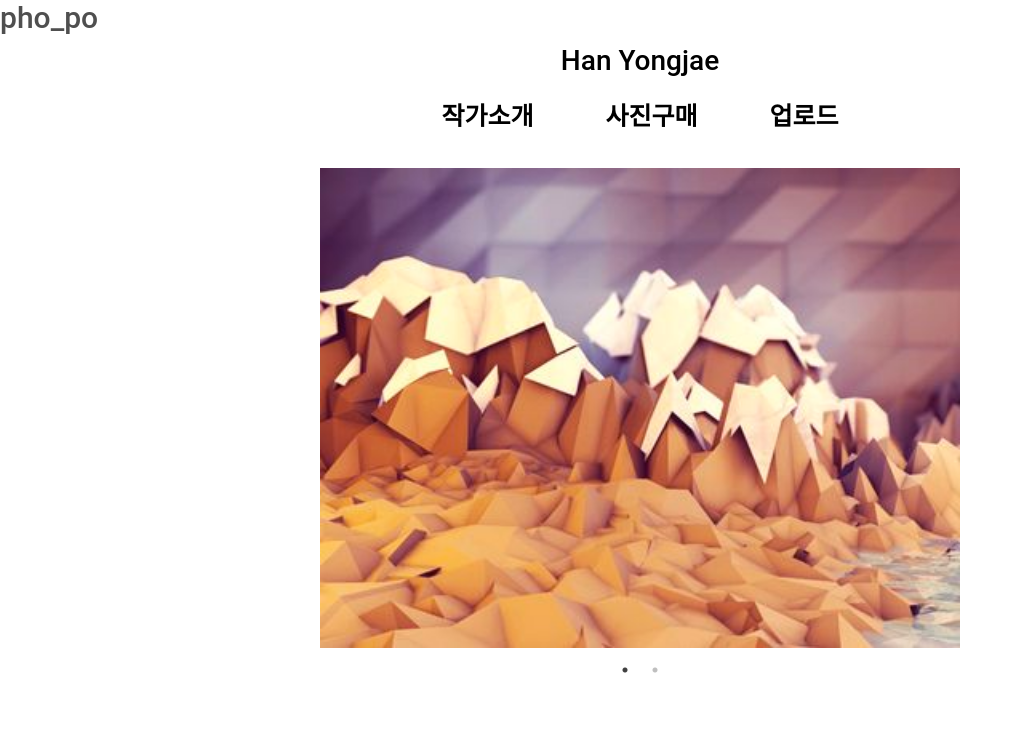
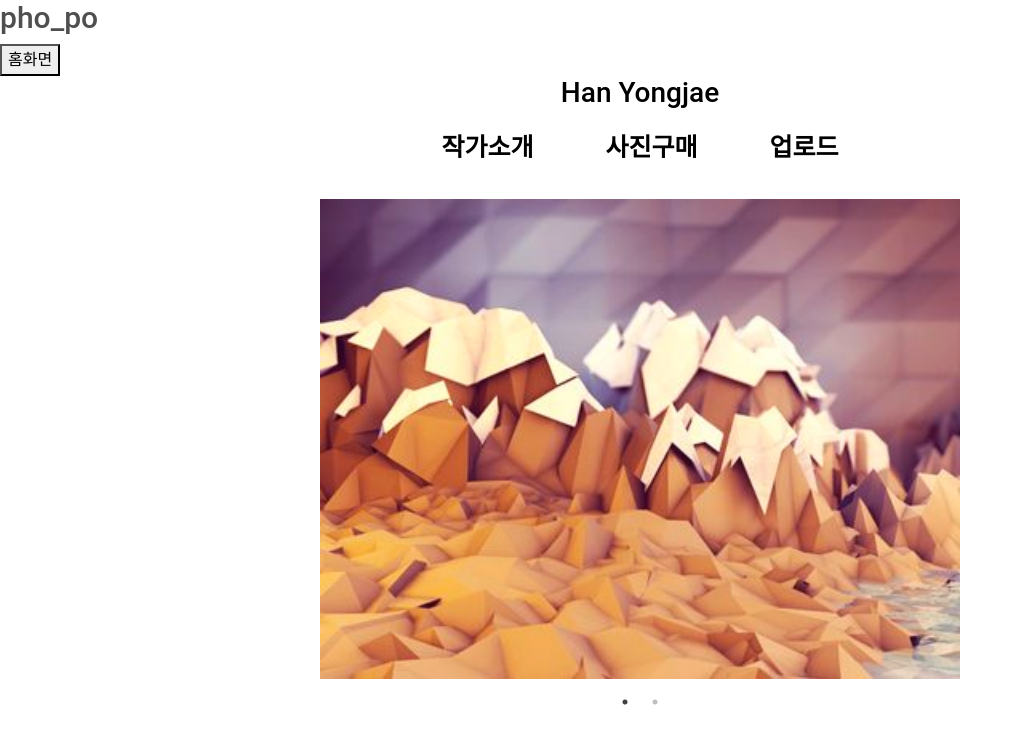
Before and after one commit to Jun02da/final_project_frontend, a React (Create React App) app: page /mypage in a window 1280 px wide. Shown: the top 744 px of the page, without its empty margins (0-1023 px from the left). Built offline with nearby package versions, Linux system fonts and the light colour scheme.

Commit message:
마이페이지

```diff
--- a/src/mypage.js
+++ b/src/mypage.js
@@ -14,10 +14,15 @@ export default function Mypage() {
     movePage("/buy");
   }
 
+  function gohome() {
+    movePage("/");
+  }
+
   return (
     <div>
       <header>
         <h2 className="mypage_header">pho_po</h2>
+        <button onClick={gohome}>홈화면</button>
       </header>
       <div className="mypage_menu">
         <a href="http://localhost:3000/mypage">
```
